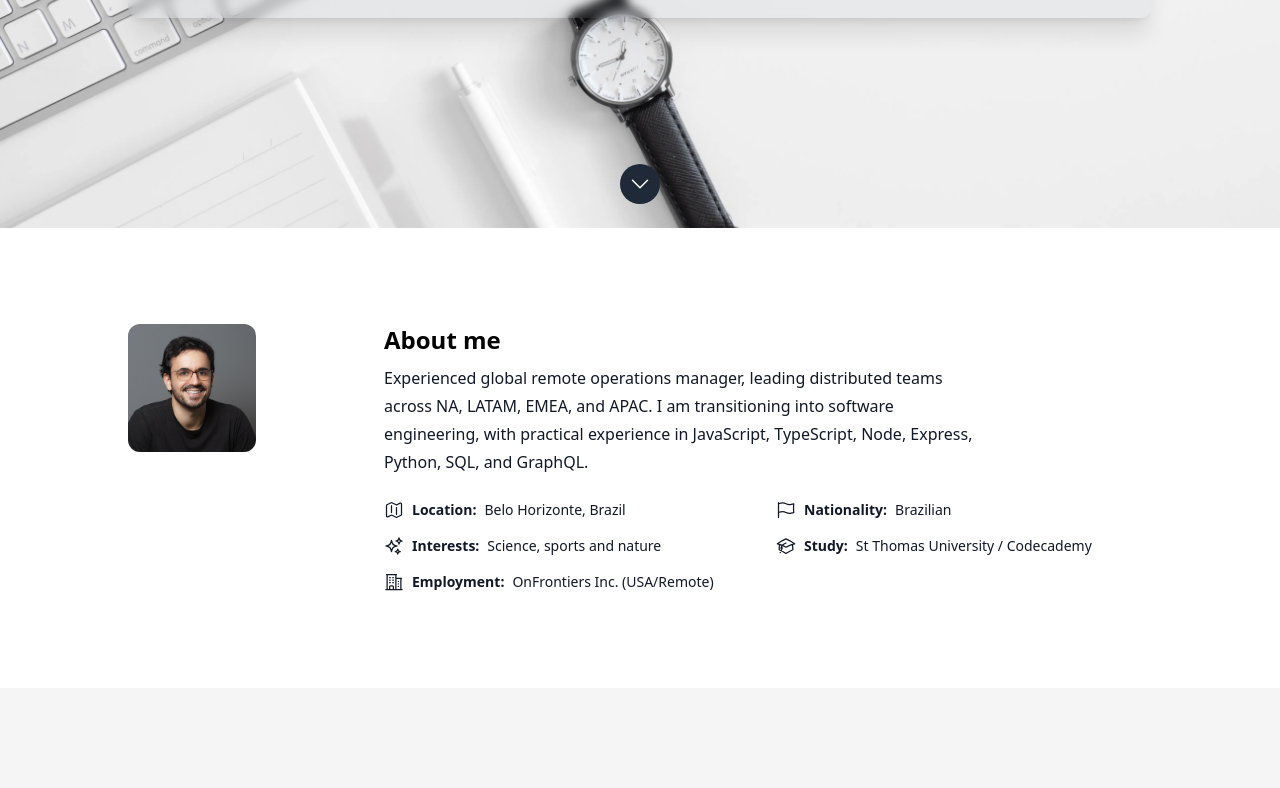
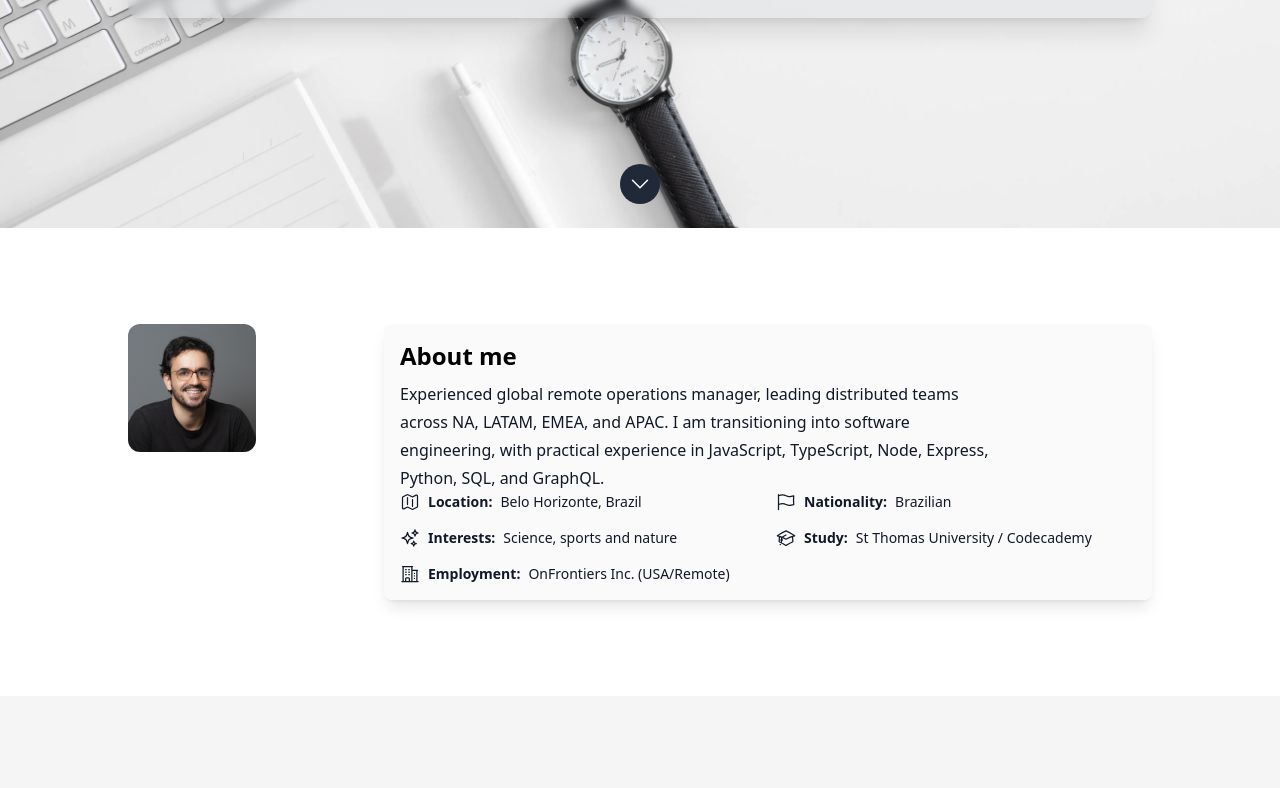
Before and after one commit to borgesenioc/react-resume-enio, a Next.js app: page / in a window 1280 px wide. Shown: the part 572-1360 px from the top of the page. Built offline with nearby package versions, Linux system fonts and the light colour scheme.

Commit message:
Add coold background to About me

```diff
--- a/src/components/Sections/About.tsx
+++ b/src/components/Sections/About.tsx
@@ -17,7 +17,8 @@ const About: FC = memo(() => {
             </div>
           </div>
         )}
-        <div className={classNames('col-span-1 flex flex-col gap-y-6', {'md:col-span-3': !!profileImageSrc})}>
+
+        <div className={classNames('col-span-1 flex flex-col gap-y-6 bg-neutral-200/20 p-4 backdrop-blur rounded-lg shadow-lg sm:block', {'md:col-span-3': !!profileImageSrc})}>
           <div className="flex flex-col gap-y-2">
             <h2 className="text-2xl font-bold text-black">About me</h2>
             <p className="prose prose-sm text-gray-900 sm:prose-base">{description}</p>
```
